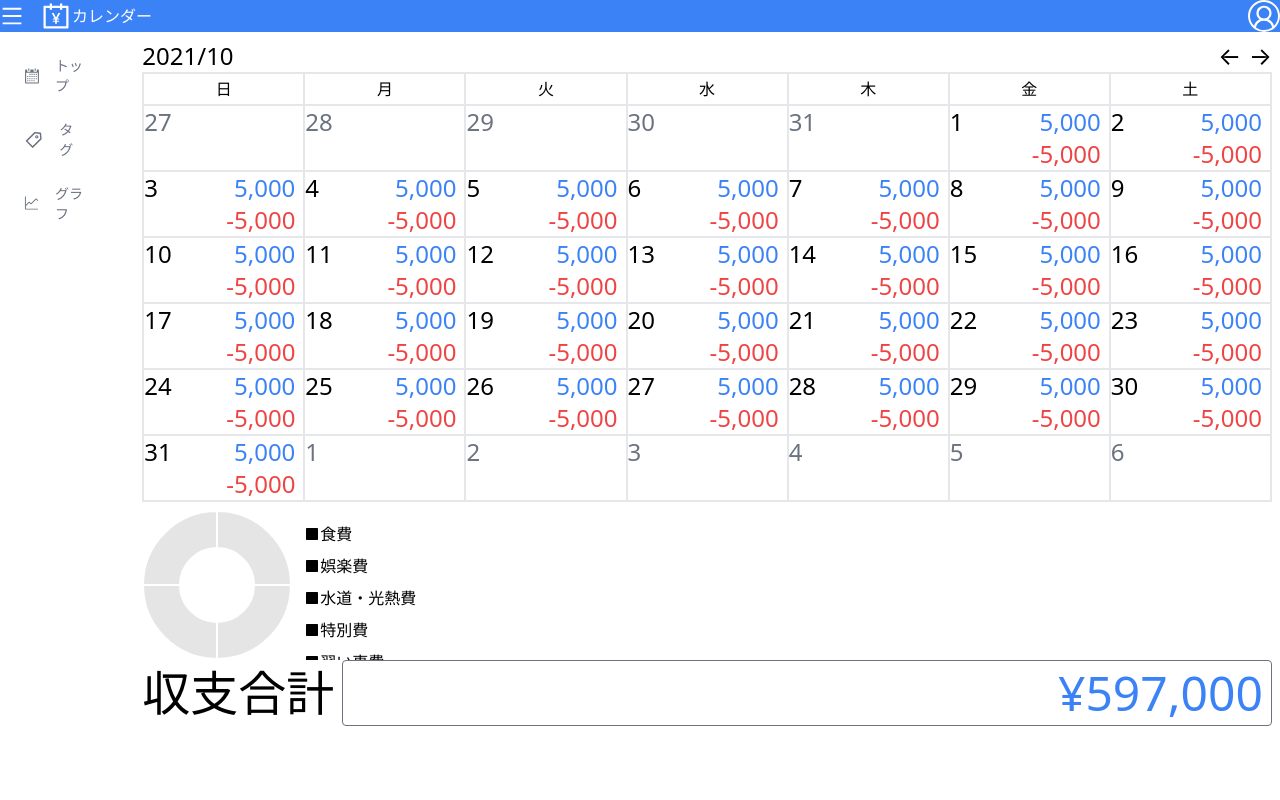
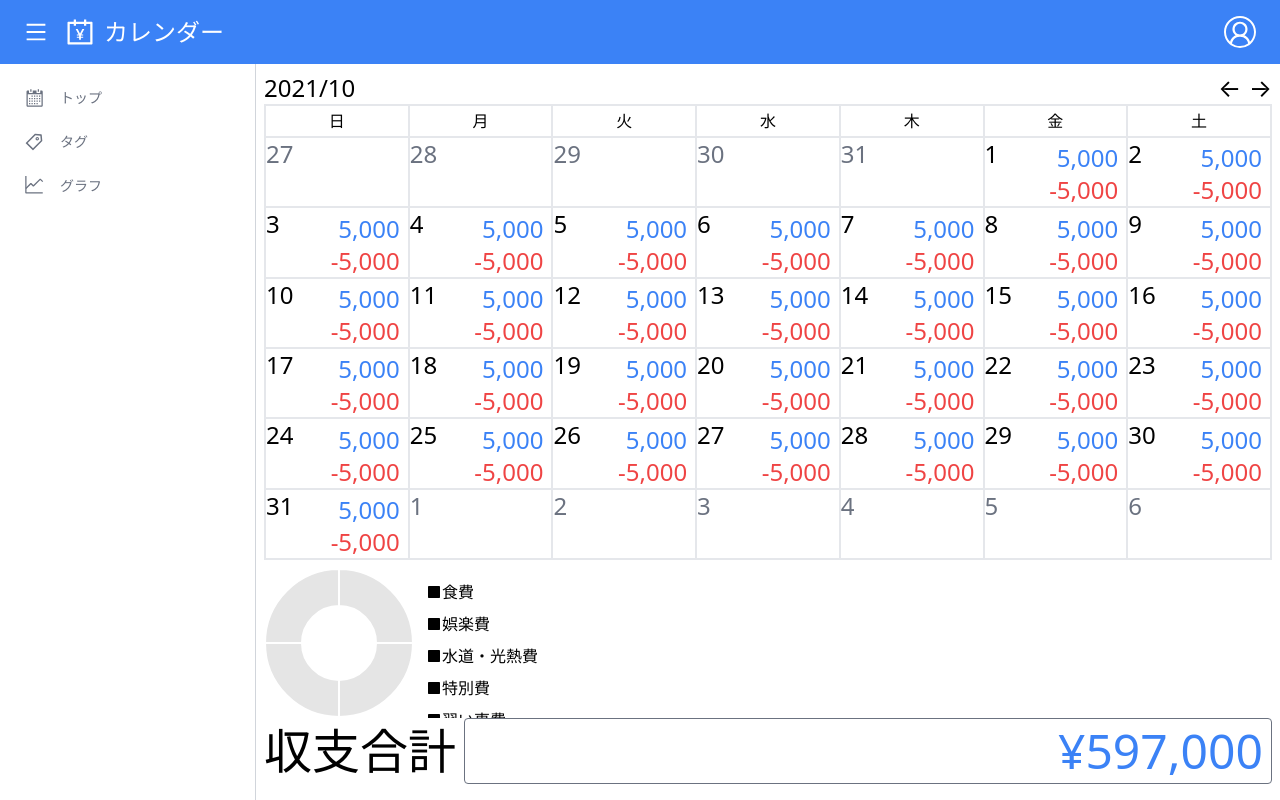
Before and after one commit to masasami/money-management-app, a Next.js app: page /top in a window 1280 px wide. Built offline with nearby package versions, Linux system fonts and the light colour scheme.

Commit message:
Layout importのパス修正&パージするパス追記

```diff
--- a/layouts/Layout.tsx
+++ b/layouts/Layout.tsx
@@ -2,7 +2,7 @@ import { ReactNode } from 'react'
 import Head from 'next/head'
 
 import Header from 'layouts/Header'
-import Nav from './Nav'
+import Nav from 'layouts/Nav'
 
 type Props = {
   children: ReactNode
--- a/tailwind.config.js
+++ b/tailwind.config.js
@@ -1,6 +1,10 @@
 module.exports = {
   mode: 'jit',
-  purge: ['./pages/**/*.{js,ts,jsx,tsx}', './components/**/*.{js,ts,jsx,tsx}'],
+  purge: [
+    './pages/**/*.{js,ts,jsx,tsx}',
+    './components/**/*.{js,ts,jsx,tsx}',
+    './layouts/**/*.{js,ts,jsx,tsx}',
+  ],
   darkMode: false, // or 'media' or 'class'
   theme: {
     extend: {},
```
